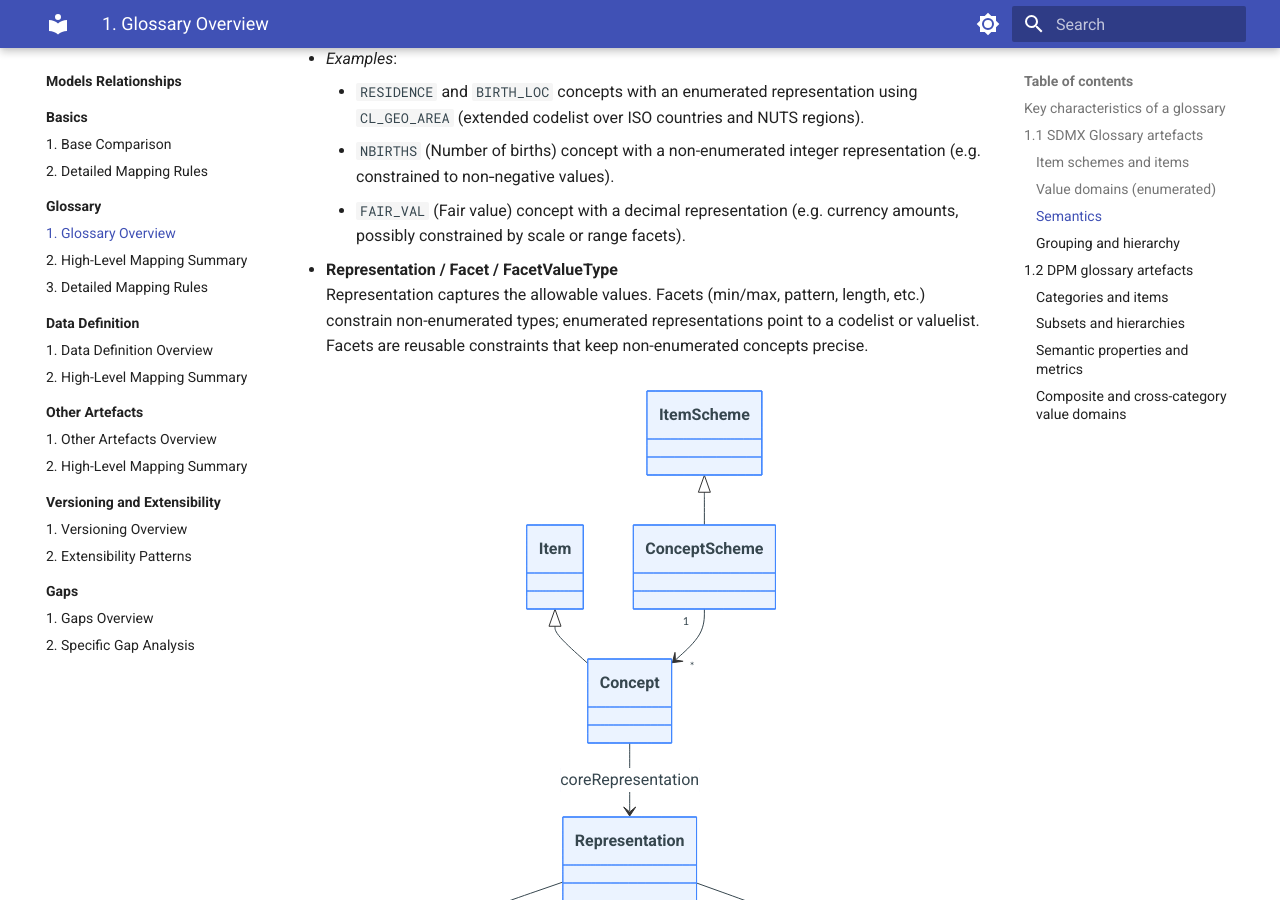
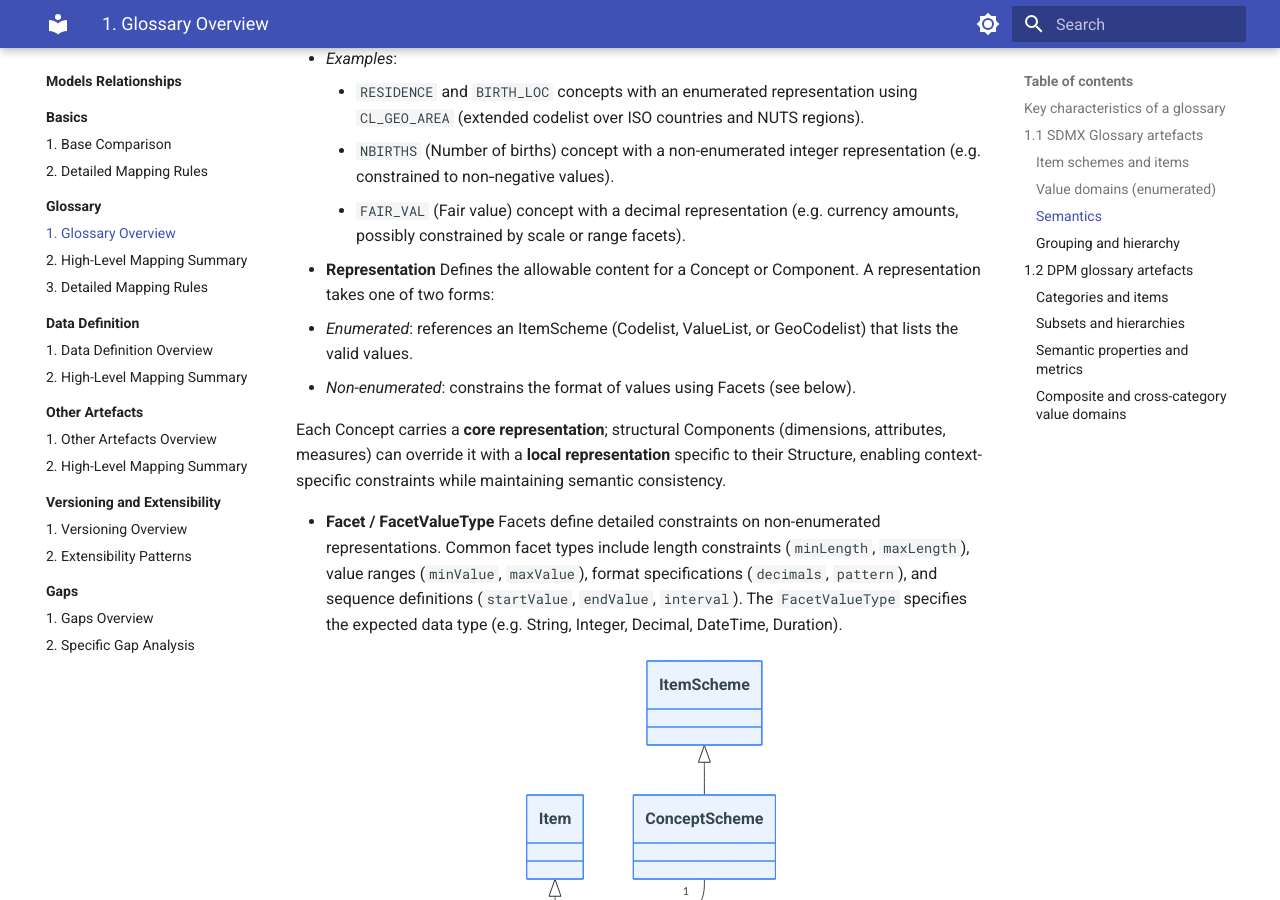
Before and after one commit to sdmx-twg/wp-sdmx-dpm, an MkDocs documentation site: the page built from docs/models-relationships/01_glossary/01_glossary_overview.md, in a window 1280 px wide and 900 px high, scrolled down 3061 px. Built offline with MkDocs 1.6.1 and Material for MkDocs 9.7.7, drawn with Linux system fonts in a browser that asks for light colours.

Commit message:
fix: split Representation and Facet into separate bullet points
Addresses #16 — separate the combined "Representation / Facet /
FacetValueType" bullet into a dedicated Representation bullet
(enumerated vs non-enumerated, core vs local representation) and
a Facet / FacetValueType bullet (constraint types and data types).

````diff
--- a/docs/models-relationships/01_glossary/01_glossary_overview.md
+++ b/docs/models-relationships/01_glossary/01_glossary_overview.md
@@ -74,8 +74,15 @@ classDiagram
     - `NBIRTHS` (Number of births) concept with a non-enumerated integer representation (e.g. constrained to non‑negative values).
     - `FAIR_VAL` (Fair value) concept with a decimal representation (e.g. currency amounts, possibly constrained by scale or range facets).
 
-- **Representation / Facet / FacetValueType**
-  Representation captures the allowable values. Facets (min/max, pattern, length, etc.) constrain non-enumerated types; enumerated representations point to a codelist or valuelist. Facets are reusable constraints that keep non-enumerated concepts precise.
+- **Representation**
+  Defines the allowable content for a Concept or Component. A representation takes one of two forms:
+  - *Enumerated*: references an ItemScheme (Codelist, ValueList, or GeoCodelist) that lists the valid values.
+  - *Non-enumerated*: constrains the format of values using Facets (see below).
+
+  Each Concept carries a **core representation**; structural Components (dimensions, attributes, measures) can override it with a **local representation** specific to their Structure, enabling context-specific constraints while maintaining semantic consistency.
+
+- **Facet / FacetValueType**
+  Facets define detailed constraints on non-enumerated representations. Common facet types include length constraints (`minLength`, `maxLength`), value ranges (`minValue`, `maxValue`), format specifications (`decimals`, `pattern`), and sequence definitions (`startValue`, `endValue`, `interval`). The `FacetValueType` specifies the expected data type (e.g. String, Integer, Decimal, DateTime, Duration).
 
 ```mermaid
 classDiagram
````
